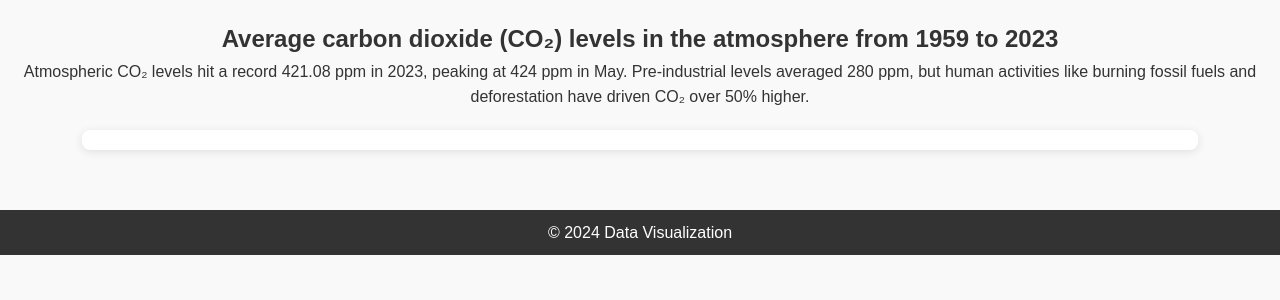
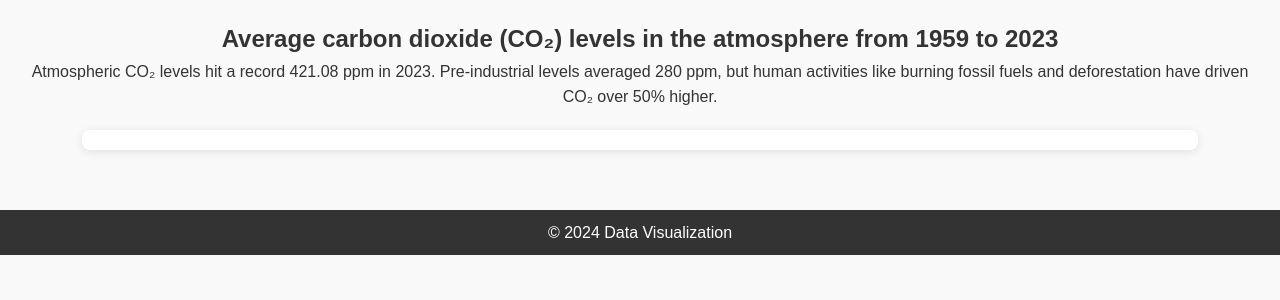
Before and after one commit to ferialdoelezi10/data, a Flask app: template templates/index.html in a window 1280 px wide. Shown: the part 71-371 px from the top of the page. Run offline with Flask 3, Linux system fonts and the light colour scheme; the template is opened without the code that fills it, so the values that code supplies are empty.

Commit message:
Update index.html

```diff
--- a/templates/index.html
+++ b/templates/index.html
@@ -16,7 +16,7 @@
         <!-- Section for the Line Chart -->
         <section>
             <h2>Average carbon dioxide (CO₂) levels in the atmosphere from 1959 to 2023</h2>
-            <p>Atmospheric CO₂ levels hit a record 421.08 ppm in 2023, peaking at 424 ppm in May. Pre-industrial levels averaged 280 ppm, but human activities like burning fossil fuels and deforestation have driven CO₂ over 50% higher. </p>
+            <p>Atmospheric CO₂ levels hit a record 421.08 ppm in 2023. Pre-industrial levels averaged 280 ppm, but human activities like burning fossil fuels and deforestation have driven CO₂ over 50% higher. </p>
             <div id="line-chart">
                 {{ line_graph_html|safe }}
             </div>
```
